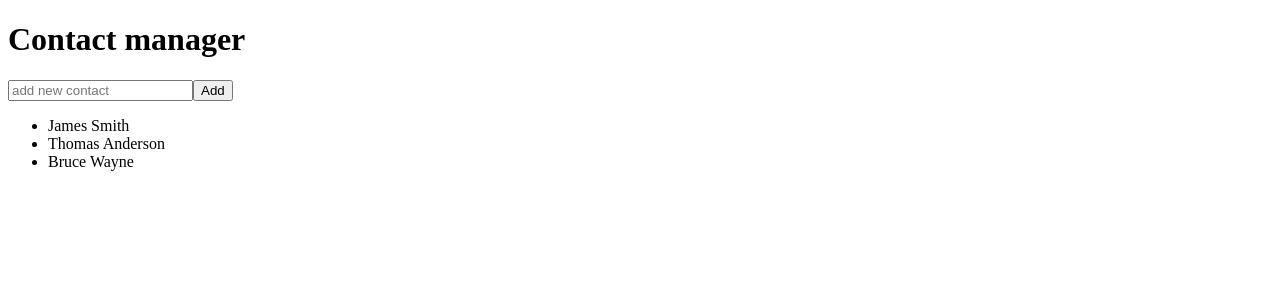
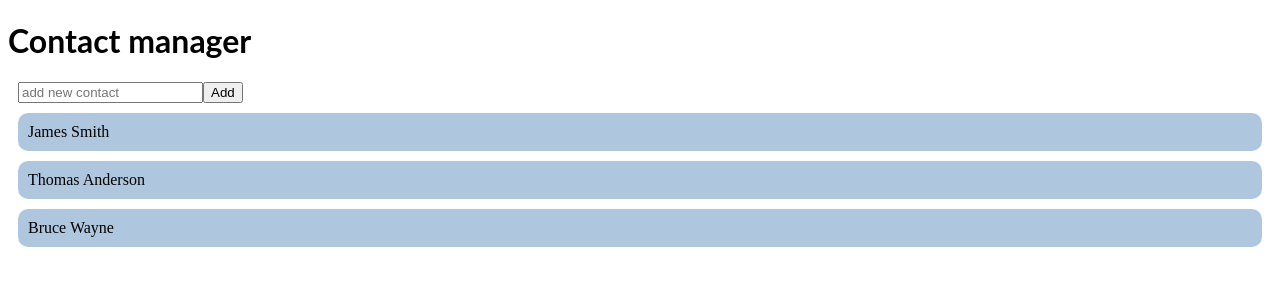
Before and after one commit to toanlehcm/demo_reactjs, a React (Create React App) app: page / in a window 1280 px wide. Shown: the top 300 px of the page. Built offline with nearby package versions, Linux system fonts and the light colour scheme.

Commit message:
update contact manager

```diff
--- a/src/index.js
+++ b/src/index.js
@@ -1,8 +1,9 @@
 import React, { useState, useEffect } from "react";
 import ReactDOM from "react-dom";
+import "./style.css";
 // import App from "./App";
 
-function ContactManager() {
+function AddUserForm(props) {
     var [user, setUser] = useState("");
 
     function change(e) {
@@ -10,6 +11,10 @@ function ContactManager() {
     }
 
     function submit(e) {
+        if (user !== '') {
+            props.submit(user);
+            setUser('');
+        }
         e.preventDefault();
     }
 
@@ -30,13 +35,21 @@ function GetUserList(props) {
     return <ul>{listItems}</ul>
 }
 
+function ContactManager(props) {
+    var [contacts, setContacts] = useState(props.data);
+
+    function addUser(name) {
+        setContacts([...contacts, name]);
+    }
+
+    return (
+        <div>
+            <AddUserForm submit={addUser} />
+            <GetUserList data={contacts} />
+        </div>
+    );
+}
+
 var contacts = ["James Smith", "Thomas Anderson", "Bruce Wayne"];
 
-var el = (
-    <div>
-        <ContactManager />
-        <GetUserList data={contacts} />
-    </div>
-);
-
-ReactDOM.render(el, document.getElementById('app'));
+ReactDOM.render(<ContactManager data={contacts} />, document.getElementById('app'));
--- a/src/style.css
+++ b/src/style.css
@@ -1,9 +1,17 @@
 h1, p {
-    font-family: Lato;
-  }
-  .item {
-    background-color:#b3e3de;
-    margin:10px;
-    padding:10px;
-    border-radius:8px;
-  }
+  font-family: Lato;
+}
+ul {
+  padding: 0;
+  margin:10px 0 0 0;
+}
+li {
+  list-style-type: none;
+  padding: 10px;
+  margin: 10px;
+  background-color:rgba(61, 120, 175, 0.411);
+  border-radius: 10px;
+}
+form {
+  margin: 10px;
+}
```
Also changed, not shown: 1 other file (tests, documents, lock files or other folders).
